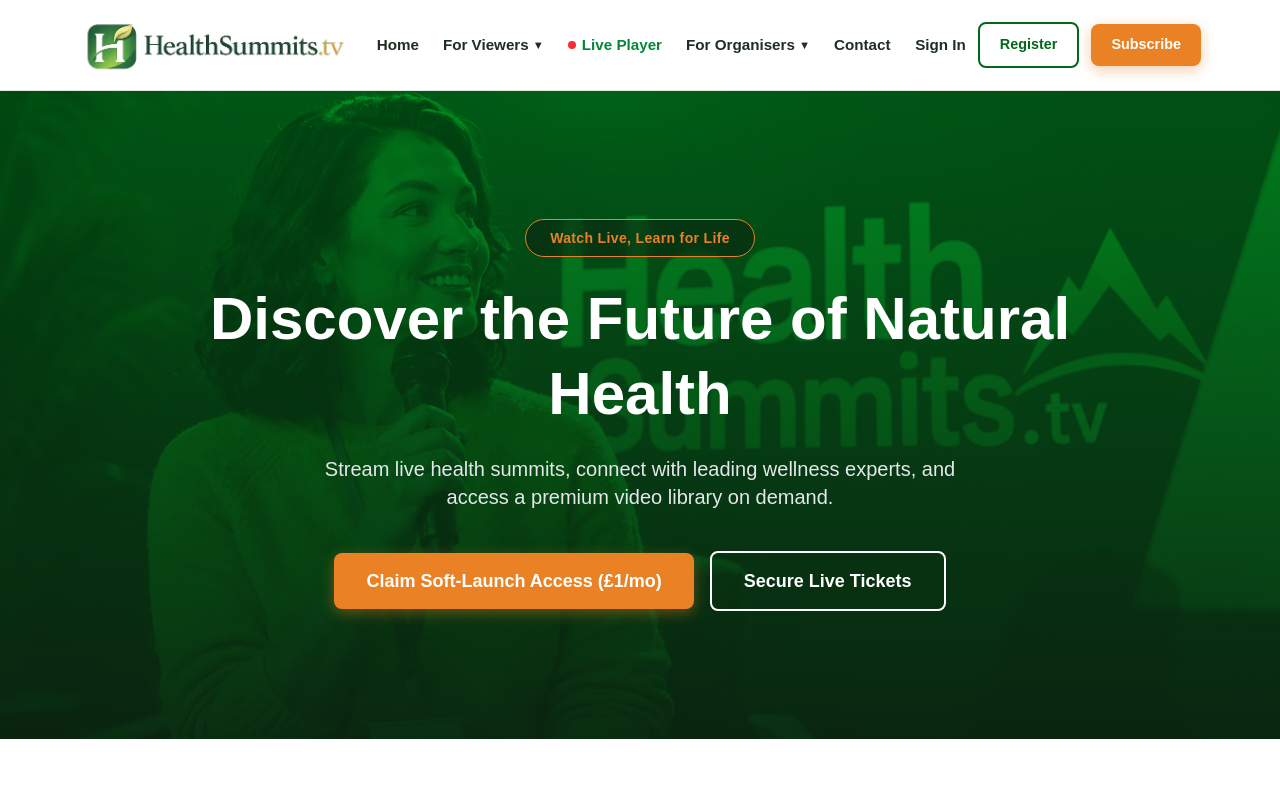
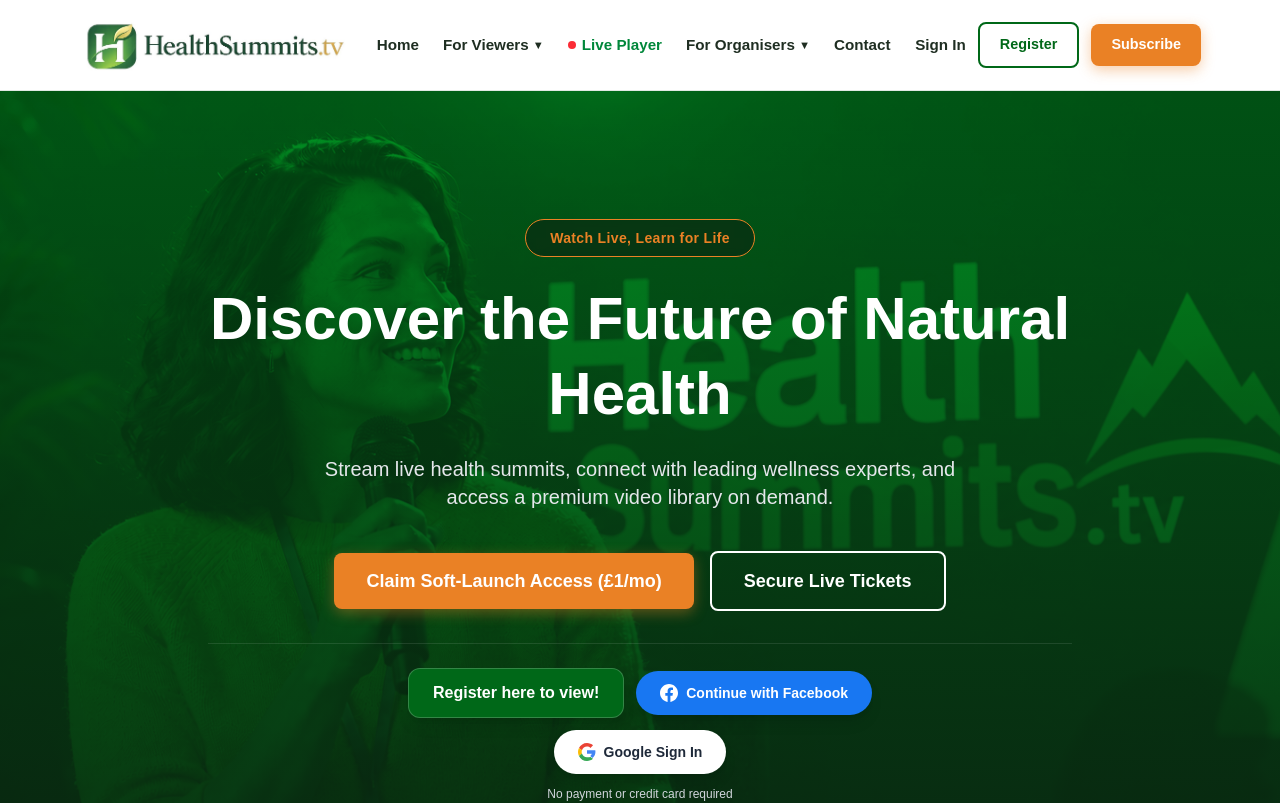
Before and after one commit to Iain-global/healthstv-app, a Next.js app: page / in a window 1280 px wide. Shown: the top 803 px of the page. Built offline with nearby package versions, Linux system fonts and the light colour scheme; no server answers; the database is empty.

Commit message:
Update page.tsx

```diff
--- a/src/app/page.tsx
+++ b/src/app/page.tsx
@@ -30,6 +30,40 @@ export default function Home() {
             <Link href="/events" className="border-2 border-white text-white hover:bg-white hover:text-[#006818] px-8 py-3.5 rounded-lg font-bold text-lg transition-all w-full sm:w-auto text-center">
               Secure Live Tickets
             </Link>
+          </div>
+
+          {/* Quick Registration & Social Login Options */}
+          <div className="mt-8 pt-6 border-t border-white/10 flex flex-col items-center">
+            <div className="flex flex-wrap justify-center items-center gap-3 mb-3">
+              <Link
+                href="/register"
+                className="bg-[#006818] hover:bg-[#004d11] text-white px-6 py-3 rounded-xl font-bold shadow-lg transition-transform hover:-translate-y-0.5 text-center text-sm sm:text-base border border-white/20"
+              >
+                Register here to view!
+              </Link>
+              <button className="bg-[#1877f2] hover:bg-[#166fe5] text-white px-6 py-3 rounded-full font-bold flex items-center justify-center gap-2 shadow-lg transition-transform hover:-translate-y-0.5 text-sm">
+                <svg width="18" height="18" viewBox="0 0 24 24" fill="currentColor">
+                  <path d="M24 12.073c0-6.627-5.373-12-12-12s-12 5.373-12 12c0 5.99 4.388 10.954 10.125 11.854v-8.385H7.078v-3.47h3.047V9.43c0-3.007 1.792-4.669 4.533-4.669 1.312 0 2.686.235 2.686.235v2.953H15.83c-1.491 0-1.956.925-1.956 1.874v2.25h3.328l-.532 3.47h-2.796v8.385C19.612 23.027 24 18.062 24 12.073z"/>
+                </svg>
+                Continue with Facebook
+              </button>
+            </div>
+
+            <div className="flex justify-center items-center mb-3">
+              <button className="bg-white hover:bg-gray-100 text-gray-800 px-6 py-3 rounded-full font-bold flex items-center justify-center gap-2 shadow-lg transition-transform hover:-translate-y-0.5 text-sm">
+                <svg width="18" height="18" viewBox="0 0 48 48">
+                  <path fill="#EA4335" d="M24 9.5c3.54 0 6.71 1.22 9.21 3.6l6.85-6.85C35.9 2.38 30.47 0 24 0 14.62 0 6.51 5.38 2.56 13.22l7.98 6.19C12.43 13.72 17.74 9.5 24 9.5z"></path>
+                  <path fill="#4285F4" d="M46.5 24c0-1.61-.15-3.16-.42-4.69H24v9.09h12.75c-.53 2.64-2.01 4.88-4.21 6.39l6.53 5.07C42.9 36.27 46.5 30.73 46.5 24z"></path>
+                  <path fill="#FBBC05" d="M10.54 28.59c-.48-1.45-.76-2.99-.76-4.59s.27-3.14.76-4.59l-7.98-6.19C.92 16.46 0 20.12 0 24c0 3.88.92 7.54 2.56 10.78l7.98-6.19z"></path>
+                  <path fill="#34A853" d="M24 48c6.48 0 11.93-2.13 15.89-5.81l-6.53-5.07c-1.8.12-3.83.94-9.36.94-6.26 0-11.57-4.22-13.46-9.91l-7.98 6.19C6.51 42.62 14.62 48 24 48z"></path>
+                </svg>
+                Google Sign In
+              </button>
+            </div>
+
+            <p className="text-xs text-gray-300 font-medium">
+              No payment or credit card required
+            </p>
           </div>
         </div>
       </section>
```
